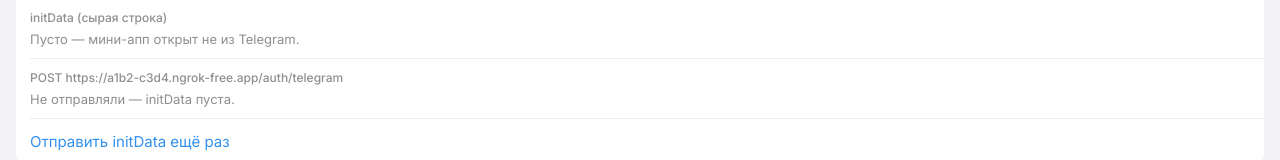
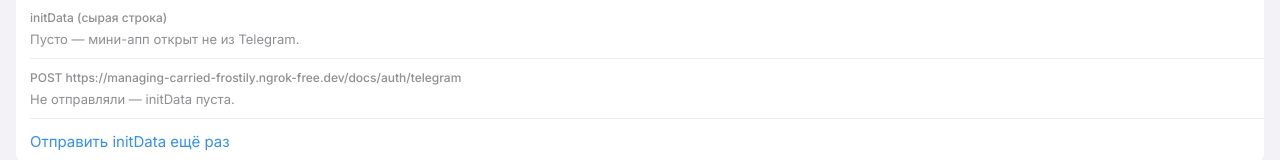
Before and after one commit to BenAr99/Mark1, an Angular app: page /Mark1/role in a window 1280 px wide. Shown: the part 441-601 px from the top of the page. Built offline with nearby package versions, Linux system fonts and the light colour scheme.

Commit message:
fix error

```diff
--- a/src/app/core/auth.service.ts
+++ b/src/app/core/auth.service.ts
@@ -4,7 +4,7 @@ import { firstValueFrom } from 'rxjs';
 import { TelegramService } from './telegram.service';
 
 /** Туннель ngrok живёт до перезапуска и каждый раз новый — правим адрес только здесь. */
-export const API_BASE = 'https://a1b2-c3d4.ngrok-free.app';
+export const API_BASE = 'https://managing-carried-frostily.ngrok-free.dev/docs'
 
 export type AuthState =
   /** Вне Telegram отправлять нечего — запрос даже не уходит. */
```
